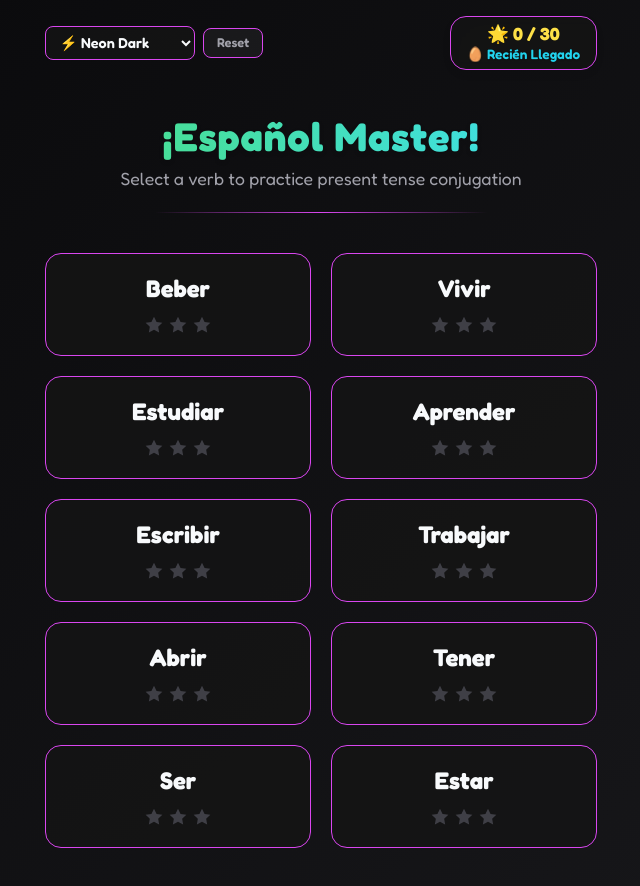
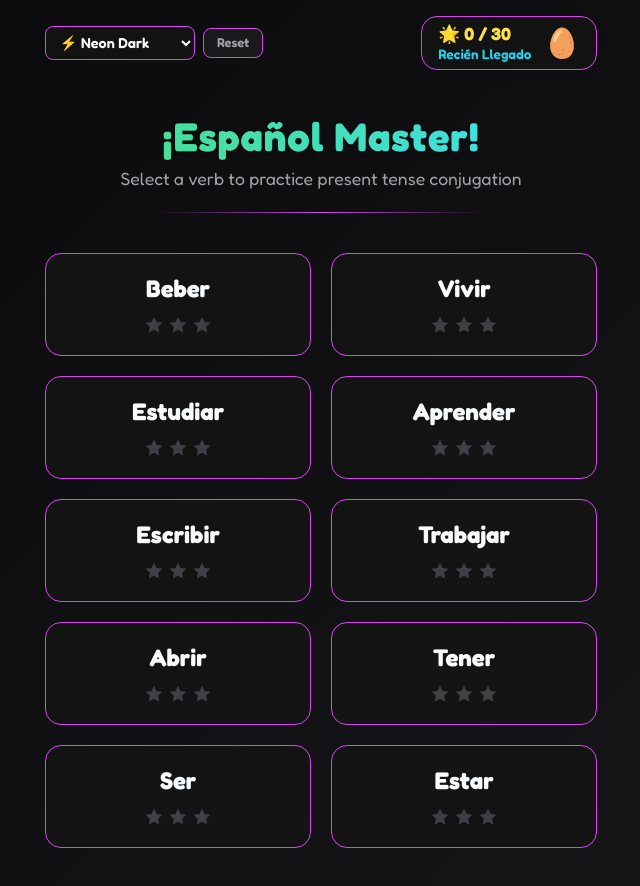
Before and after one commit to erethir/language-master, a plain HTML site: page index.html in a window 1280 px wide. Shown: the whole page, without its empty margins (319-959 px from the left). Drawn offline with Linux system fonts and the light colour scheme.

Commit message:
Redesign stats badge

```diff
--- a/index.html
+++ b/index.html
@@ -25,8 +25,11 @@
                     <button id="reset-btn" class="reset-small-btn">Reset</button>
                 </div>
                 <div class="stats-badge" id="stats-badge">
-                    <div class="stars-count">🌟 <span id="total-stars-count">0</span> / 30</div>
-                    <div class="achievement-title" id="achievement-title">🥚 Recién Llegado</div>
+                    <div class="stats-badge-text">
+                        <div class="stars-count">🌟 <span id="total-stars-count">0</span> / 30</div>
+                        <div class="achievement-title" id="achievement-title">Recién Llegado</div>
+                    </div>
+                    <div class="achievement-icon" id="achievement-icon-display">🥚</div>
                 </div>
             </div>
             <header>
--- a/script.js
+++ b/script.js
@@ -282,8 +282,10 @@ function updateStats() {
   }
 
   const titleEl = document.getElementById('achievement-title');
-  if (titleEl) {
-    titleEl.innerText = currentAchievement.icon + ' ' + currentAchievement.title;
+  const iconEl = document.getElementById('achievement-icon-display');
+  if (titleEl && iconEl) {
+    titleEl.innerText = currentAchievement.title;
+    iconEl.innerText = currentAchievement.icon;
   }
 }
 
--- a/style.css
+++ b/style.css
@@ -124,6 +124,7 @@ header h1 {
   font-size: 2.5rem;
   background: linear-gradient(90deg, #4ade80, #3de0f5);
   -webkit-background-clip: text;
+  background-clip: text;
   color: transparent;
   margin-bottom: 0.5rem;
   letter-spacing: 1px;
@@ -200,8 +201,9 @@ header p {
 
 .stats-badge {
   display: inline-flex;
-  flex-direction: column;
+  flex-direction: row;
   align-items: center;
+  gap: 0.8rem;
   background: var(--card-bg);
   border: 1px solid var(--card-border);
   padding: 0.4rem 1rem;
@@ -210,6 +212,12 @@ header p {
   transition: all 0.3s ease;
   backdrop-filter: blur(4px);
   -webkit-backdrop-filter: blur(4px);
+}
+
+.stats-badge-text {
+  display: flex;
+  flex-direction: column;
+  align-items: flex-start;
 }
 
 .stats-badge:hover {
@@ -231,6 +239,10 @@ header p {
   font-weight: 600;
   text-shadow: 0 1px 2px rgba(0, 0, 0, 0.1);
   line-height: 1.2;
+}
+
+.achievement-icon {
+  font-size: 1.8rem;
 }
 
 .grid-container {
@@ -471,6 +483,7 @@ header p {
   margin-bottom: 1.5rem;
   background: linear-gradient(90deg, #fbbf24, #f59e0b);
   -webkit-background-clip: text;
+  background-clip: text;
   color: transparent;
 }
 
```
